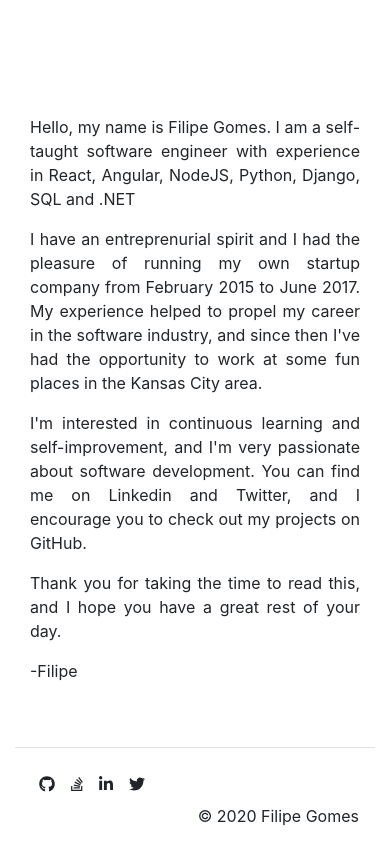
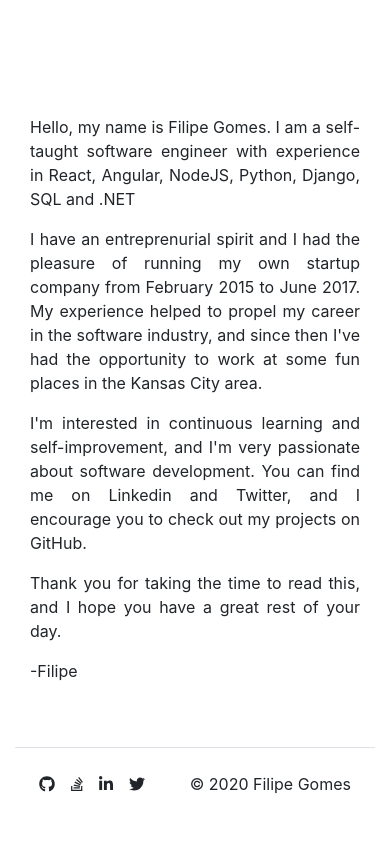
Before and after one commit to filipe-gomes/portfolio-site, a React (Create React App) app: page /About in a window 390 px wide. Shown: the part 372-1216 px from the top of the page. After the commit the page ends 1192 px from the top, so only its background shows below. Built offline with nearby package versions, Linux system fonts and the light colour scheme.

Commit message:
fixed footer in mobile

```diff
--- a/src/components/Footer.js
+++ b/src/components/Footer.js
@@ -23,7 +23,7 @@ export const Footer = () => {
         <footer className="mt-5">
             <Container>
                 <Row className="border-top justify-content-between p-3">
-                    <Col className="p-0" md={3} sm={12}>
+                    <Col className="p-0" md={12} sm={12}>
                         <a className="float-left p-2" style={{color: "#212529"}}
                             target="_blank" rel="noopener noreferrer" href="https://github.com/filipe-gomes">
                             <FontAwesomeIcon icon={['fab', 'github']} size="1x" />
@@ -40,10 +40,10 @@ export const Footer = () => {
                             target="_blank" rel="noopener noreferrer" href="https://twitter.com/filipecodes">
                             <FontAwesomeIcon icon={['fab', 'twitter']} size="1x" />
                         </a>
+                        <div className="p-2 d-flex float-right justify-content-end" md={3}>
+                            &copy; {1900 + new Date().getYear()} Filipe Gomes
+                        </div>
                     </Col>
-                    <Col className="p-0 d-flex justify-content-end" md={3}>
-                    &copy; {1900 + new Date().getYear()} Filipe Gomes
-                </Col>
                 </Row>
             </Container>
         </footer>
```
